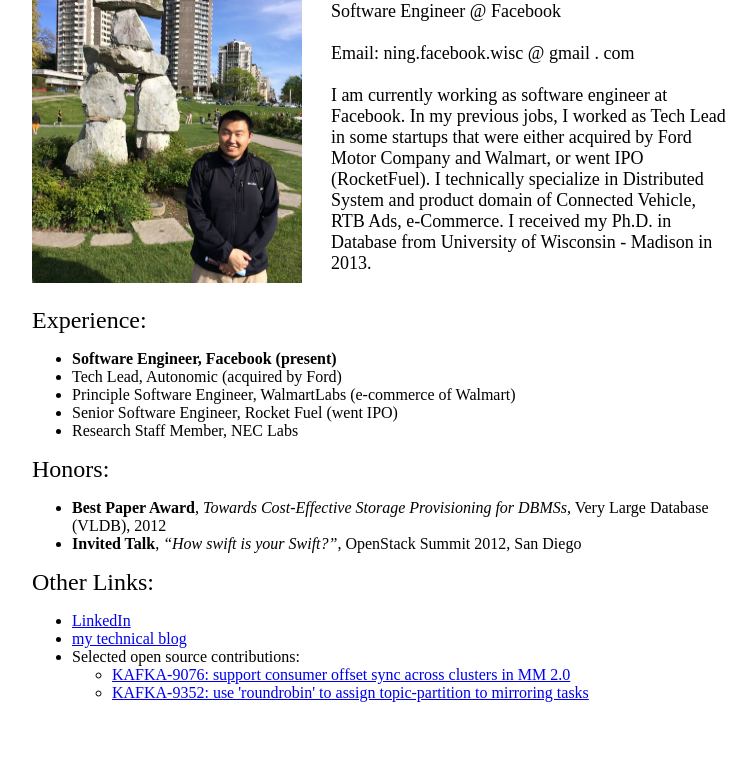
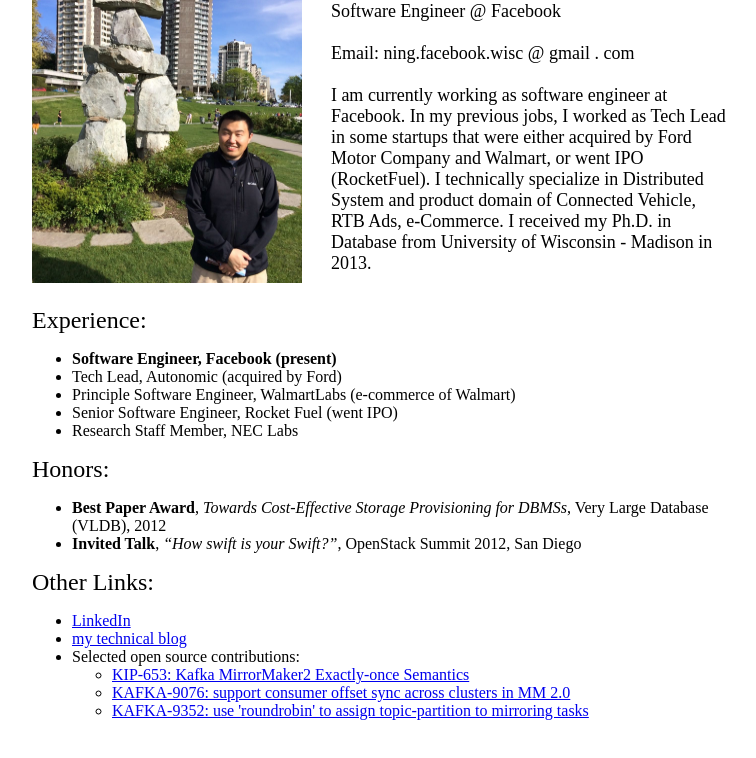
Before and after one commit to ning2008wisc/ning2008wisc.github.io, a plain HTML site: page index.html in a window 1280 px wide. Shown: the part 112-870 px from the top of the page, without its empty margins (261-1017 px from the left). Drawn offline with Linux system fonts and the light colour scheme.

Commit message:
Update index.html

```diff
--- a/index.html
+++ b/index.html
@@ -67,6 +67,7 @@ size="+3">/</font></font></td> -->
   <li> <a href="https://medium.com/@ning.zhang">my technical blog</a>
 <li> Selected open source contributions:
   <ul>
+    <li><a href="https://cwiki.apache.org/confluence/display/KAFKA/KIP-653%3A+MirrorMaker2+Exactly-once+Semantics"> KIP-653: Kafka MirrorMaker2 Exactly-once Semantics</a>
     <li><a href="https://github.com/apache/kafka/pull/7577"> KAFKA-9076: support consumer offset sync across clusters in MM 2.0</a>
     <li><a href="https://github.com/apache/kafka/pull/7880">KAFKA-9352: use 'roundrobin' to assign topic-partition to mirroring tasks</a>
   </ul>
```
